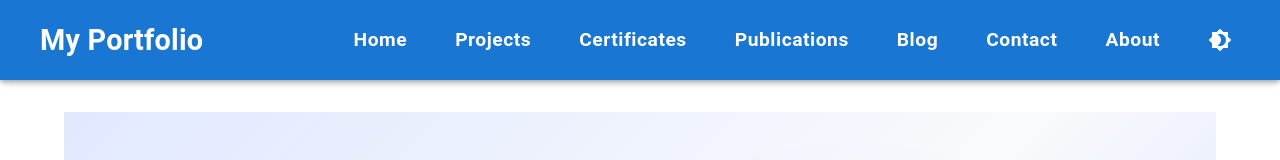
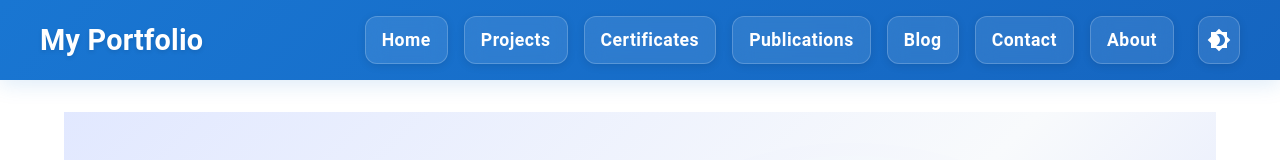
Before and after one commit to Alchemist70/portfolio, a React (Create React App) app in the folder frontend/: page / in a window 1280 px wide. Shown: the top 160 px of the page. Built offline with nearby package versions, Linux system fonts and the light colour scheme; no server answers.

Commit message:
Home Page Changes

```diff
--- a/frontend/src/components/Navbar.js
+++ b/frontend/src/components/Navbar.js
@@ -17,7 +17,13 @@ const Navbar = ({ darkMode, toggleDarkMode }) => {
     <AnimatedContainer delay={0.1} y={-20}>
       <AppBar
         position="sticky"
-        sx={{ px: { xs: 1, sm: 2 }, py: { xs: 0.5, sm: 1 } }}
+        sx={{
+          px: { xs: 1, sm: 2 },
+          py: { xs: 0.5, sm: 1 },
+          background: "linear-gradient(135deg, #1976d2 0%, #1565c0 100%)",
+          boxShadow: "0 4px 20px rgba(25, 118, 210, 0.15)",
+          backdropFilter: "blur(10px)",
+        }}
       >
         <Toolbar
           sx={{
@@ -37,26 +43,45 @@ const Navbar = ({ darkMode, toggleDarkMode }) => {
               fontSize: { xs: "1.3rem", sm: "1.5rem", md: "1.8rem" },
               fontWeight: 700,
               mb: { xs: 1, sm: 0 },
+              textShadow: "0 2px 4px rgba(0,0,0,0.1)",
+              transition: "all 0.3s ease",
+              "&:hover": {
+                textShadow: "0 4px 8px rgba(0,0,0,0.2)",
+                transform: "scale(1.02)",
+              },
             }}
           >
             My Portfolio
           </Typography>
 
-        <Box sx={{ display: "flex", flexWrap: "wrap", gap: { xs: 1, sm: 2 } }}>
+          <Box
+            sx={{ display: "flex", flexWrap: "wrap", gap: { xs: 1, sm: 2 } }}
+          >
             <Button
               color="inherit"
               component={RouterLink}
               to="/"
               sx={{
-              fontSize: { xs: "1rem", sm: "1.1rem", md: "1.2rem" },
+                fontSize: { xs: "0.9rem", sm: "1rem", md: "1.1rem" },
                 fontWeight: 600,
                 textTransform: "none",
                 px: { xs: 1.5, sm: 2 },
                 py: { xs: 0.5, sm: 1 },
-              '&:hover': {
-                backgroundColor: 'rgba(255, 255, 255, 0.1)',
-                transform: 'translateY(-1px)',
-              }
+                borderRadius: "12px",
+                border: "1px solid rgba(255, 255, 255, 0.2)",
+                background: "rgba(255, 255, 255, 0.1)",
+                backdropFilter: "blur(10px)",
+                boxShadow: "0 2px 8px rgba(0, 0, 0, 0.1)",
+                transition: "all 0.3s cubic-bezier(0.4, 0, 0.2, 1)",
+                "&:hover": {
+                  backgroundColor: "rgba(255, 255, 255, 0.2)",
+                  border: "1px solid rgba(255, 255, 255, 0.4)",
+                  boxShadow: "0 4px 16px rgba(0, 0, 0, 0.2)",
+                  transform: "translateY(-2px) scale(1.05)",
+                },
+                "&:active": {
+                  transform: "translateY(0px) scale(1.02)",
+                },
               }}
             >
               Home
@@ -66,15 +91,26 @@ const Navbar = ({ darkMode, toggleDarkMode }) => {
               component={RouterLink}
               to="/projects"
               sx={{
-              fontSize: { xs: "1rem", sm: "1.1rem", md: "1.2rem" },
+                fontSize: { xs: "0.9rem", sm: "1rem", md: "1.1rem" },
                 fontWeight: 600,
                 textTransform: "none",
                 px: { xs: 1.5, sm: 2 },
                 py: { xs: 0.5, sm: 1 },
-              '&:hover': {
-                backgroundColor: 'rgba(255, 255, 255, 0.1)',
-                transform: 'translateY(-1px)',
-              }
+                borderRadius: "12px",
+                border: "1px solid rgba(255, 255, 255, 0.2)",
+                background: "rgba(255, 255, 255, 0.1)",
+                backdropFilter: "blur(10px)",
+                boxShadow: "0 2px 8px rgba(0, 0, 0, 0.1)",
+                transition: "all 0.3s cubic-bezier(0.4, 0, 0.2, 1)",
+                "&:hover": {
+                  backgroundColor: "rgba(255, 255, 255, 0.2)",
+                  border: "1px solid rgba(255, 255, 255, 0.4)",
+                  boxShadow: "0 4px 16px rgba(0, 0, 0, 0.2)",
+                  transform: "translateY(-2px) scale(1.05)",
+                },
+                "&:active": {
+                  transform: "translateY(0px) scale(1.02)",
+                },
               }}
             >
               Projects
@@ -84,15 +120,26 @@ const Navbar = ({ darkMode, toggleDarkMode }) => {
               component={RouterLink}
               to="/certificates"
               sx={{
-              fontSize: { xs: "1rem", sm: "1.1rem", md: "1.2rem" },
+                fontSize: { xs: "0.9rem", sm: "1rem", md: "1.1rem" },
                 fontWeight: 600,
                 textTransform: "none",
                 px: { xs: 1.5, sm: 2 },
                 py: { xs: 0.5, sm: 1 },
-              '&:hover': {
-                backgroundColor: 'rgba(255, 255, 255, 0.1)',
-                transform: 'translateY(-1px)',
-              }
+                borderRadius: "12px",
+                border: "1px solid rgba(255, 255, 255, 0.2)",
+                background: "rgba(255, 255, 255, 0.1)",
+                backdropFilter: "blur(10px)",
+                boxShadow: "0 2px 8px rgba(0, 0, 0, 0.1)",
+                transition: "all 0.3s cubic-bezier(0.4, 0, 0.2, 1)",
+                "&:hover": {
+                  backgroundColor: "rgba(255, 255, 255, 0.2)",
+                  border: "1px solid rgba(255, 255, 255, 0.4)",
+                  boxShadow: "0 4px 16px rgba(0, 0, 0, 0.2)",
+                  transform: "translateY(-2px) scale(1.05)",
+                },
+                "&:active": {
+                  transform: "translateY(0px) scale(1.02)",
+                },
               }}
             >
               Certificates
@@ -102,15 +149,26 @@ const Navbar = ({ darkMode, toggleDarkMode }) => {
               component={RouterLink}
               to="/publications"
               sx={{
-              fontSize: { xs: "1rem", sm: "1.1rem", md: "1.2rem" },
+                fontSize: { xs: "0.9rem", sm: "1rem", md: "1.1rem" },
                 fontWeight: 600,
                 textTransform: "none",
                 px: { xs: 1.5, sm: 2 },
                 py: { xs: 0.5, sm: 1 },
-              '&:hover': {
-                backgroundColor: 'rgba(255, 255, 255, 0.1)',
-                transform: 'translateY(-1px)',
-              }
+                borderRadius: "12px",
+                border: "1px solid rgba(255, 255, 255, 0.2)",
+                background: "rgba(255, 255, 255, 0.1)",
+                backdropFilter: "blur(10px)",
+                boxShadow: "0 2px 8px rgba(0, 0, 0, 0.1)",
+                transition: "all 0.3s cubic-bezier(0.4, 0, 0.2, 1)",
+                "&:hover": {
+                  backgroundColor: "rgba(255, 255, 255, 0.2)",
+                  border: "1px solid rgba(255, 255, 255, 0.4)",
+                  boxShadow: "0 4px 16px rgba(0, 0, 0, 0.2)",
+                  transform: "translateY(-2px) scale(1.05)",
+                },
+                "&:active": {
+                  transform: "translateY(0px) scale(1.02)",
+                },
               }}
             >
               Publications
@@ -120,15 +178,26 @@ const Navbar = ({ darkMode, toggleDarkMode }) => {
               component={RouterLink}
               to="/blog"
               sx={{
-              fontSize: { xs: "1rem", sm: "1.1rem", md: "1.2rem" },
+                fontSize: { xs: "0.9rem", sm: "1rem", md: "1.1rem" },
                 fontWeight: 600,
                 textTransform: "none",
                 px: { xs: 1.5, sm: 2 },
                 py: { xs: 0.5, sm: 1 },
-              '&:hover': {
-                backgroundColor: 'rgba(255, 255, 255, 0.1)',
-                transform: 'translateY(-1px)',
-              }
+                borderRadius: "12px",
+                border: "1px solid rgba(255, 255, 255, 0.2)",
+                background: "rgba(255, 255, 255, 0.1)",
+                backdropFilter: "blur(10px)",
+                boxShadow: "0 2px 8px rgba(0, 0, 0, 0.1)",
+                transition: "all 0.3s cubic-bezier(0.4, 0, 0.2, 1)",
+                "&:hover": {
+                  backgroundColor: "rgba(255, 255, 255, 0.2)",
+                  border: "1px solid rgba(255, 255, 255, 0.4)",
+                  boxShadow: "0 4px 16px rgba(0, 0, 0, 0.2)",
+                  transform: "translateY(-2px) scale(1.05)",
+                },
+                "&:active": {
+                  transform: "translateY(0px) scale(1.02)",
+                },
               }}
             >
               Blog
@@ -138,15 +207,26 @@ const Navbar = ({ darkMode, toggleDarkMode }) => {
               component={RouterLink}
               to="/contact"
               sx={{
-              fontSize: { xs: "1rem", sm: "1.1rem", md: "1.2rem" },
+                fontSize: { xs: "0.9rem", sm: "1rem", md: "1.1rem" },
                 fontWeight: 600,
                 textTransform: "none",
                 px: { xs: 1.5, sm: 2 },
                 py: { xs: 0.5, sm: 1 },
-              '&:hover': {
-                backgroundColor: 'rgba(255, 255, 255, 0.1)',
-                transform: 'translateY(-1px)',
-              }
+                borderRadius: "12px",
+                border: "1px solid rgba(255, 255, 255, 0.2)",
+                background: "rgba(255, 255, 255, 0.1)",
+                backdropFilter: "blur(10px)",
+                boxShadow: "0 2px 8px rgba(0, 0, 0, 0.1)",
+                transition: "all 0.3s cubic-bezier(0.4, 0, 0.2, 1)",
+                "&:hover": {
+                  backgroundColor: "rgba(255, 255, 255, 0.2)",
+                  border: "1px solid rgba(255, 255, 255, 0.4)",
+                  boxShadow: "0 4px 16px rgba(0, 0, 0, 0.2)",
+                  transform: "translateY(-2px) scale(1.05)",
+                },
+                "&:active": {
+                  transform: "translateY(0px) scale(1.02)",
+                },
               }}
             >
               Contact
@@ -156,15 +236,26 @@ const Navbar = ({ darkMode, toggleDarkMode }) => {
               component={RouterLink}
               to="/about"
               sx={{
-              fontSize: { xs: "1rem", sm: "1.1rem", md: "1.2rem" },
+                fontSize: { xs: "0.9rem", sm: "1rem", md: "1.1rem" },
                 fontWeight: 600,
                 textTransform: "none",
                 px: { xs: 1.5, sm: 2 },
                 py: { xs: 0.5, sm: 1 },
-              '&:hover': {
-                backgroundColor: 'rgba(255, 255, 255, 0.1)',
-                transform: 'translateY(-1px)',
-              }
+                borderRadius: "12px",
+                border: "1px solid rgba(255, 255, 255, 0.2)",
+                background: "rgba(255, 255, 255, 0.1)",
+                backdropFilter: "blur(10px)",
+                boxShadow: "0 2px 8px rgba(0, 0, 0, 0.1)",
+                transition: "all 0.3s cubic-bezier(0.4, 0, 0.2, 1)",
+                "&:hover": {
+                  backgroundColor: "rgba(255, 255, 255, 0.2)",
+                  border: "1px solid rgba(255, 255, 255, 0.4)",
+                  boxShadow: "0 4px 16px rgba(0, 0, 0, 0.2)",
+                  transform: "translateY(-2px) scale(1.05)",
+                },
+                "&:active": {
+                  transform: "translateY(0px) scale(1.02)",
+                },
               }}
             >
               About
@@ -172,7 +263,22 @@ const Navbar = ({ darkMode, toggleDarkMode }) => {
             <IconButton
               sx={{
                 ml: 1,
-              fontSize: { xs: "1.2rem", sm: "1.4rem", md: "1.6rem" }
+                fontSize: { xs: "1.2rem", sm: "1.4rem", md: "1.6rem" },
+                borderRadius: "12px",
+                border: "1px solid rgba(255, 255, 255, 0.2)",
+                background: "rgba(255, 255, 255, 0.1)",
+                backdropFilter: "blur(10px)",
+                boxShadow: "0 2px 8px rgba(0, 0, 0, 0.1)",
+                transition: "all 0.3s cubic-bezier(0.4, 0, 0.2, 1)",
+                "&:hover": {
+                  backgroundColor: "rgba(255, 255, 255, 0.2)",
+                  border: "1px solid rgba(255, 255, 255, 0.4)",
+                  boxShadow: "0 4px 16px rgba(0, 0, 0, 0.2)",
+                  transform: "translateY(-2px) scale(1.05)",
+                },
+                "&:active": {
+                  transform: "translateY(0px) scale(1.02)",
+                },
               }}
               onClick={toggleDarkMode}
               color="inherit"
```
Lines whose indentation alone changed are shown as unchanged.
